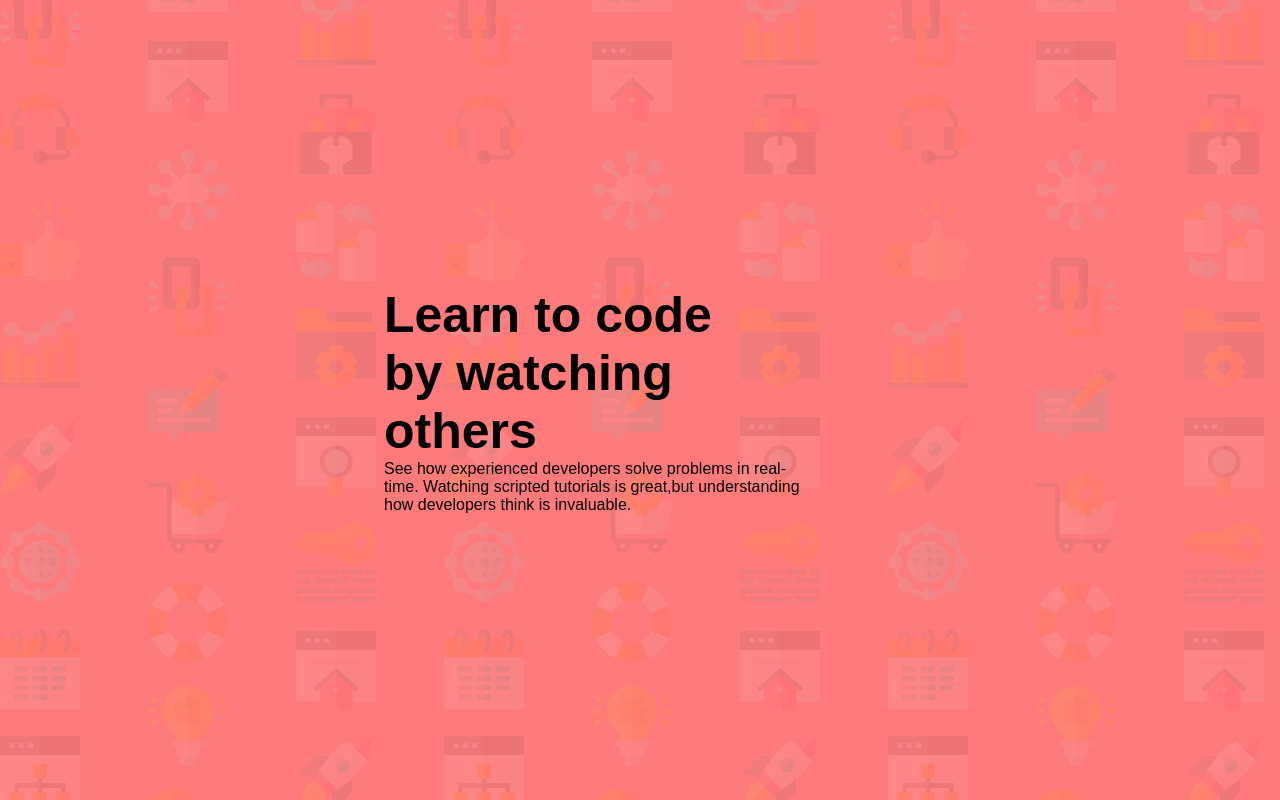
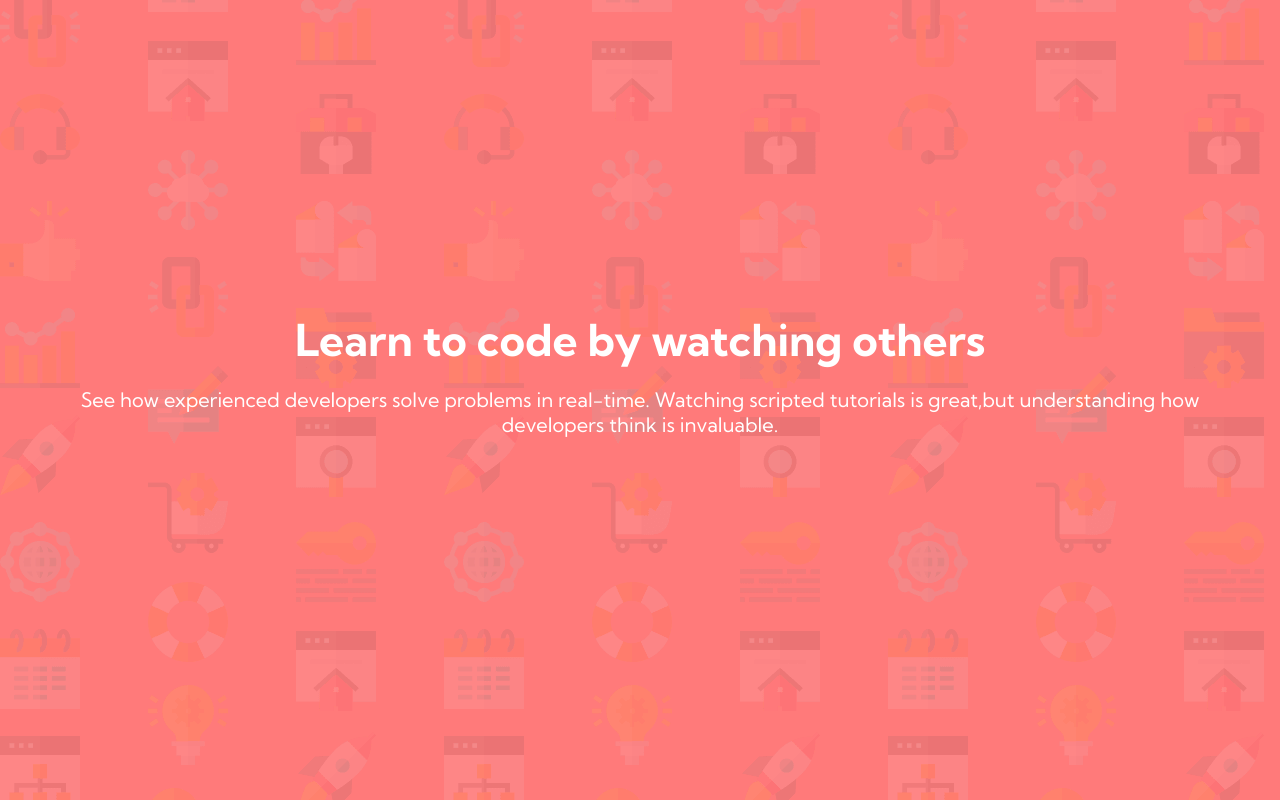
Before and after one commit to elahemirzaee/intro-component-with-signup-form-master, a plain HTML site: page index.html in a window 1280 px wide. Drawn offline with Linux system fonts and the light colour scheme.

Commit message:
add header styles

```diff
--- a/style.css
+++ b/style.css
@@ -24,19 +24,19 @@
     box-sizing: border-box;
     margin: 0;
     padding: 0;
+    font-family: 'Kumbh Sans', sans-serif;
 }
 
 /*
 * STYLES OF ELEMENT BODY
 */
 body {
-    font-family: 'Poppins', sans-serif;
+    font-family: 'Kumbh Sans', sans-serif;
 }
 
 /*
-* Media Queries
+* MAIN BACKGROUND WRAPPER
 */
-@media (min-width: 768px) {
 .main {
     background-image: url(images/bg-intro-desktop.png);
     background-repeat: no-repeat;
@@ -49,36 +49,22 @@ body {
     align-items: center;
 }
 
+/*
+* Styles of header
+*/
 header {
-        width: 40%;
-        height: 600px;
-        display: flex;
-        flex-direction: column;
-        justify-content: center;
-        color: var(--white);
+    width: 90%;
+    color: var(--White);
+    text-align: center;
+    margin-bottom: 3.125rem;
 }
 
 header h1 {
-        width: 70%;
-        font-size: 50px;
+    margin-bottom: 1.25rem;
+    font-size: 2.75rem;
 }
 
 header p {
-        width: 84%;
+    color: var(--White);
+    font-size: 1.25rem;
 }
-
-    form {
-        background-color: var(--white);
-        padding: 40px 50px 10px 50px;
-        height: 530px;
-        border-radius: 10px;
-    }
-
-    .form {
-        width: 40%;
-        height: 600px;
-        display: flex;
-        flex-direction: column;
-        justify-content: space-between;
-    }
-}
```
Lines whose indentation alone changed are shown as unchanged.
